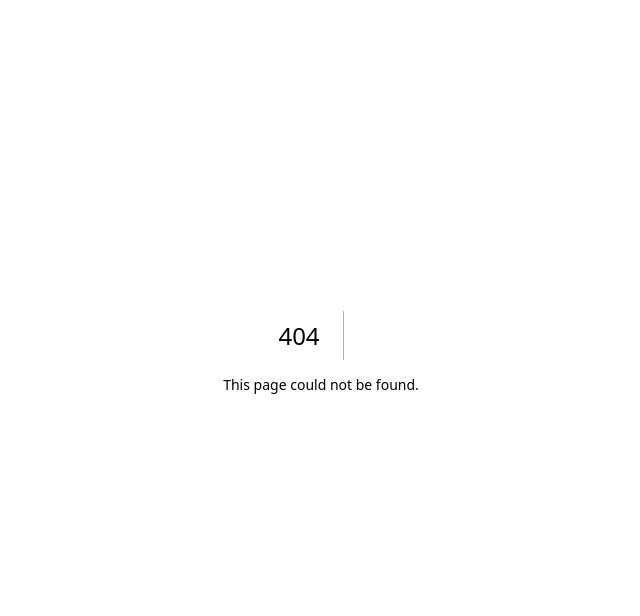
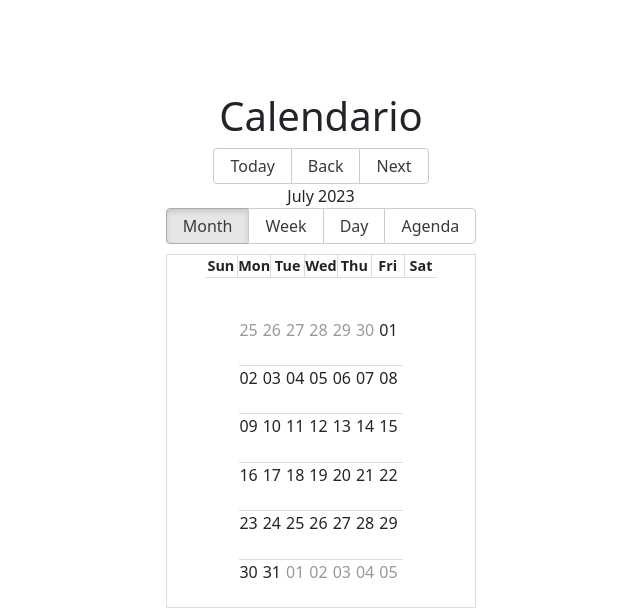
Before and after one commit to juampibastias/AdminDep, a Next.js app: page /agenda in a window 1280 px wide. Before the commit this address had no page. Shown: the top 616 px of the page, without its empty margins (319-959 px from the left). Built offline with nearby package versions, Linux system fonts and the light colour scheme; no server answers; the database is empty.

Commit message:
configurando calendario sin exito

```diff
--- /dev/null
+++ b/components/Agenda.js
@@ -0,0 +1,33 @@
+import React from 'react';
+import { Calendar, momentLocalizer } from 'react-big-calendar';
+import moment from 'moment';
+import 'react-big-calendar/lib/css/react-big-calendar.css';
+
+const localizer = momentLocalizer(moment);
+
+const Agenda = ({ events }) => {
+  const eventStyleGetter = (event) => {
+    // Aquí definimos las clases CSS para los eventos disponibles
+    if (event.disponible) {
+      return {
+        className: 'disponible', // Clase CSS "disponible" para resaltar los eventos disponibles
+      };
+    }
+    return {};
+  };
+
+  return (
+    <div style={{ height: '500px' }}>
+      <Calendar
+        localizer={localizer}
+        events={events}
+        startAccessor="start"
+        endAccessor="end"
+        eventPropGetter={eventStyleGetter} // Asignamos la función eventStyleGetter para personalizar el estilo de los eventos
+        style={{ width: '100%', height: '100%' }}
+      />
+    </div>
+  );
+};
+
+export default Agenda;
--- a/models/fecha.js
+++ b/models/fecha.js
@@ -1,12 +1,16 @@
 import mongoose from "mongoose";
 
 const fechaSchema = new mongoose.Schema({
-  desde: {
+  dia: {
     type: Date,
     required: true,
   },
-  hasta: {
-    type: Date,
+  horaInicio: {
+    type: String,
+    required: true,
+  },
+  horaFin: {
+    type: String,
     required: true,
   },
 });
--- a/models/reserva.js
+++ b/models/reserva.js
@@ -9,6 +9,6 @@ const reservaSchema = new mongoose.Schema({
   tiempoAcumulado: { type: Number, required: true }, // Nuevo campo para tiempo acumulado
 });
 
-const Reserva = mongoose.models.Reserva || mongoose.model("Reserva", fechaSchema);
+const Reserva = mongoose.models.Reserva || mongoose.model("Reserva", reservaSchema);
 
 export default Reserva;
--- a/package.json
+++ b/package.json
@@ -15,6 +15,7 @@
     "mongoose": "^7.4.1",
     "next": "13.4.12",
     "react": "18.2.0",
+    "react-big-calendar": "^1.8.1",
     "react-dom": "18.2.0",
     "react-icons": "^4.10.1"
   }
--- /dev/null
+++ b/src/pages/agenda.js
@@ -0,0 +1,63 @@
+import React from "react";
+import Agenda from "../../components/Agenda";
+import { connectToDatabase } from "../../utils/db";
+import Reserva from "../../models/reserva";
+
+
+const App = ({ eventos }) => {
+  // Transformar los datos de cada reserva en el formato requerido por el calendario
+  const eventosTransformados = eventos.map((reserva) => {
+    // Parsear las fechas y crear objetos Date válidos
+    const fechaInicio = new Date(
+      reserva.fechaDisponible.split(" - ")[0] + "T00:00:00"
+    );
+
+    const fechaFin = new Date(
+      reserva.fechaDisponible.split(" - ")[1] + "T23:59:59"
+    );
+
+    // Buscar la fecha en la base de datos para determinar si es "disponible" o no
+    const fechaDisponible = eventos.find((fecha) => {
+      return (
+        fecha.dia &&
+        fecha.dia.getTime &&
+        fecha.dia.getTime() === fechaInicio.getTime() &&
+        fecha.horaInicio &&
+        fecha.horaFin &&
+        fecha.horaInicio <= horaInicio &&
+        fecha.horaFin >= horaFin
+      );
+    });
+
+    return {
+      start: fechaInicio,
+      end: fechaFin,
+      title: `${reserva.nombre} ${reserva.apellido}`,
+      zonasDepilar: reserva.zonasDepilar,
+      precioAcumulado: reserva.precioAcumulado,
+      tiempoAcumulado: reserva.tiempoAcumulado,
+      disponible: !!fechaDisponible, // Si fechaDisponible es undefined, será falso; de lo contrario, será verdadero
+    };
+  });
+
+  return (
+    <div>
+      <h1>Calendario</h1>
+      <Agenda events={eventosTransformados} />
+    </div>
+  );
+};
+
+export async function getServerSideProps() {
+  await connectToDatabase();
+  const eventos = await Reserva.find({});
+  console.log(eventos);
+
+  return {
+    props: {
+      eventos: JSON.parse(JSON.stringify(eventos)),
+    },
+  };
+}
+
+export default App;
--- a/src/pages/api/fechas/[id].js
+++ b/src/pages/api/fechas/[id].js
@@ -14,10 +14,11 @@ export default async function handler(req, res) {
   } else if (req.method === "POST") {
     try {
       await connectToDatabase();
-      const { desde, hasta } = req.body;
+      const { dia, horaInicio, horaFin } = req.body;
       const nuevaFecha = new Fecha({
-        desde,
-        hasta,
+        dia,
+        horaInicio,
+        horaFin
       });
       await nuevaFecha.save();
       return res.status(200).json({ message: "Fecha agregada correctamente" });
--- a/src/pages/api/reserva/[id].js
+++ b/src/pages/api/reserva/[id].js
@@ -2,16 +2,42 @@ import { connectToDatabase } from "../../../../utils/db";
 import Reserva from "../../../../models/reserva";
 
 export default async function handler(req, res) {
-  if (req.method !== "POST") {
+  if (req.method === "GET") {
+    try {
+      await connectToDatabase(); // Conexión a la base de datos
+
+      // Buscar todas las reservas en la base de datos
+      const reservas = await Reserva.find({});
+
+      return res.status(200).json(reservas);
+    } catch (error) {
+      console.error("Error al obtener las reservas", error);
+      return res.status(500).json({ message: "Error al obtener las reservas" });
+    }
+  } else if (req.method !== "POST") {
     // Asegurarse de que solo se acepten solicitudes POST
     return res.status(405).json({ message: "Método no permitido" });
   }
 
   try {
     // Obtener los datos de la reserva del cuerpo de la solicitud
-    const { nombre, apellido, fechaDisponible, zonasDepilar, precioAcumulado, tiempoAcumulado } = req.body;
+    const {
+      nombre,
+      apellido,
+      fechaDisponible,
+      zonasDepilar,
+      precioAcumulado,
+      tiempoAcumulado,
+    } = req.body;
 
-    if (!nombre || !apellido || !fechaDisponible || !zonasDepilar || !precioAcumulado || !tiempoAcumulado) {
+    if (
+      !nombre ||
+      !apellido ||
+      !fechaDisponible ||
+      !zonasDepilar ||
+      !precioAcumulado ||
+      !tiempoAcumulado
+    ) {
       return res.status(400).json({ message: "Faltan datos requeridos" });
     }
 
@@ -24,7 +50,7 @@ export default async function handler(req, res) {
       fechaDisponible,
       zonasDepilar,
       precioAcumulado,
-      tiempoAcumulado
+      tiempoAcumulado,
     });
 
     // Guardar la reserva en la base de datos
--- a/src/styles/globals.css
+++ b/src/styles/globals.css
@@ -1,4 +1,8 @@
 /* Estilos para centrar elementos en la pantalla */
+@tailwind base;
+@tailwind components;
+@tailwind utilities;
+
 html,
 body {
   height: 100%;
@@ -39,6 +43,12 @@ select {
   border-radius: 5px;
 }
 
+.disponible {
+  background-color: green;
+  color: white;
+  font-weight: bold;
+}
+
 /* Estilos para el botón */
 button {
   background-color: #007bff;
```
Also changed, not shown: components/FormularioTurno.js (+21 -2 lines), src/pages/adminFechas.js (+31 -28 lines), src/pages/index.js (+2 -19 lines), 1 other file (tests, documents, lock files or other folders).
